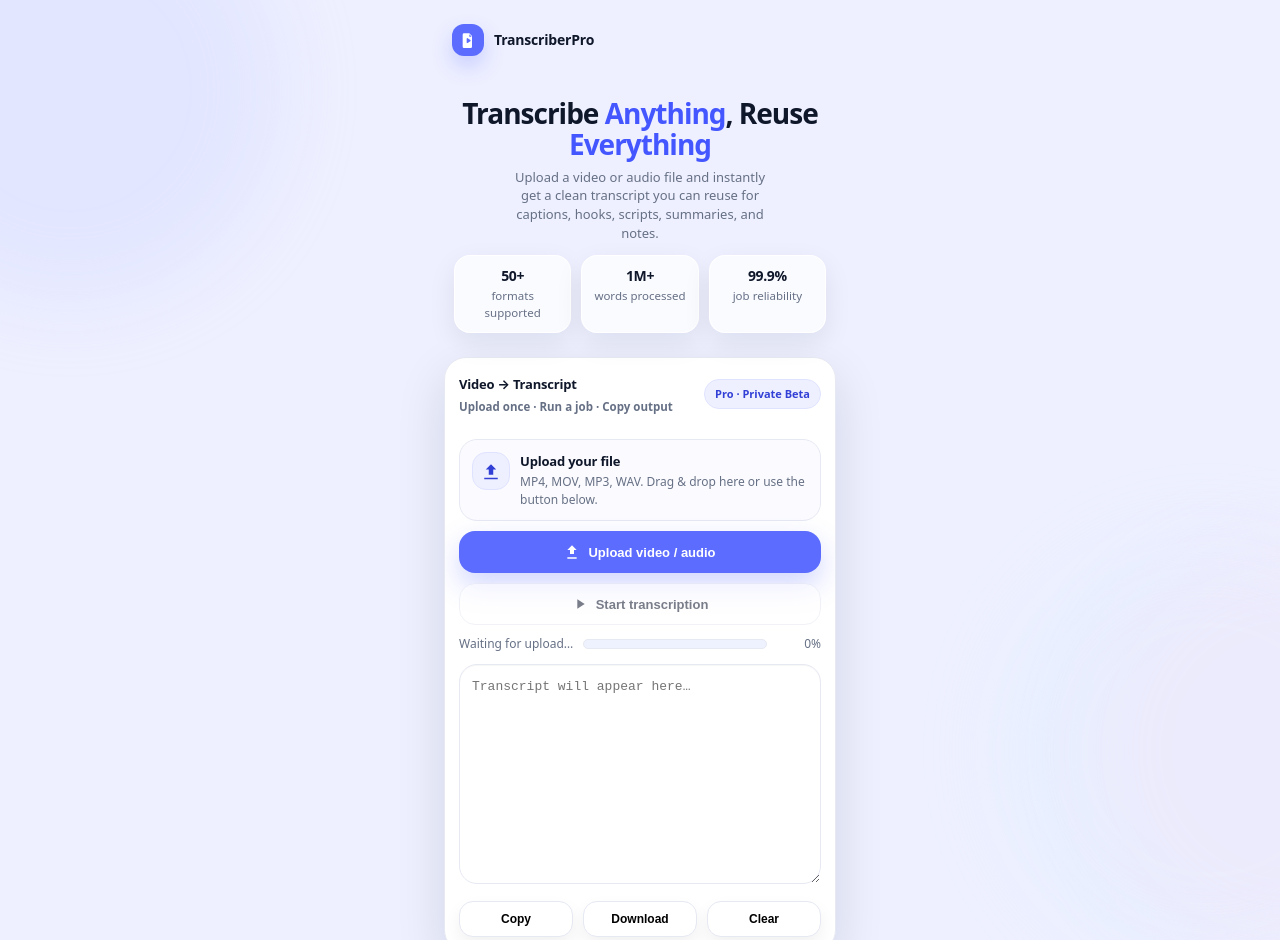
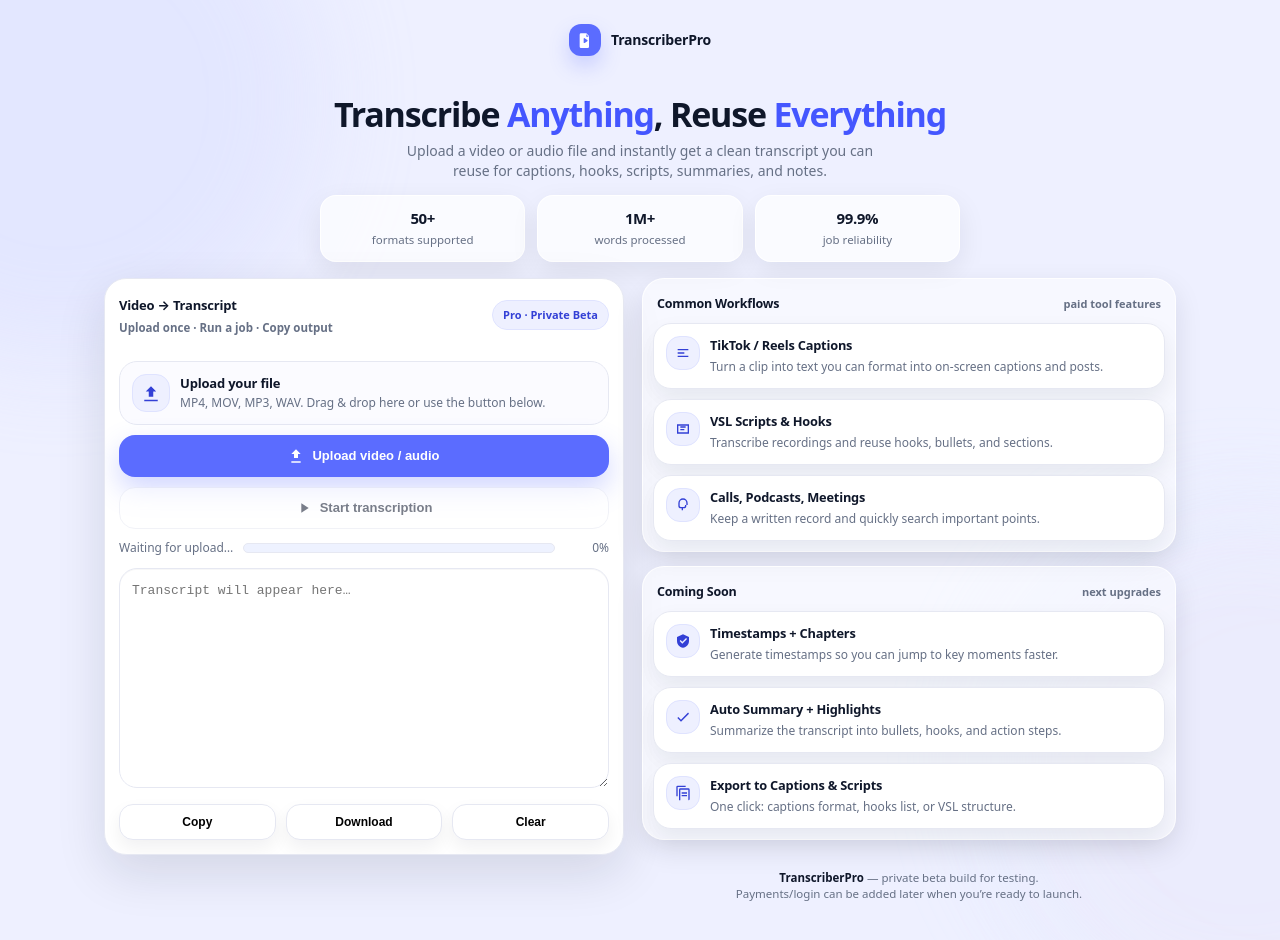
Before and after one commit to alexvazquez-beep/video-transcriber-backend, a website: page public/index.html in a window 1280 px wide. Shown: the top 940 px of the page. Drawn offline with Linux system fonts and the light colour scheme.

Commit message:
Update index.html

```diff
--- a/public/index.html
+++ b/public/index.html
@@ -7,28 +7,21 @@
 
   <style>
     :root{
-      /* Background + surfaces (mirrors your screenshot vibe) */
-      --bg: #eef0ff;              /* soft periwinkle */
-      --bg2:#f6f7ff;              /* lighter */
+      --bg: #eef0ff;
       --card:#ffffff;
-
-      /* Text */
       --text:#0f172a;
       --muted:#667085;
 
-      /* UI */
       --border:#e6e8f2;
       --shadow: 0 18px 50px rgba(16,24,40,.12);
       --shadow2: 0 10px 28px rgba(16,24,40,.10);
       --radius: 18px;
       --radius2: 22px;
 
-      /* Brand */
-      --brand:#5b6cff;            /* clean “app blue/purple” */
+      --brand:#5b6cff;
       --brandDark:#4456ff;
       --brandTint:#eef0ff;
 
-      /* Status */
       --danger:#b42318;
       --success:#067647;
     }
@@ -42,35 +35,40 @@
       line-height: 1.45;
     }
 
-    /* Subtle “blob” decorations WITHOUT gradients */
+    /* soft blobs (no gradients) */
     .blob{
       position: fixed;
-      inset:auto;
-      width: 420px;
-      height: 420px;
+      width: 520px;
+      height: 520px;
       border-radius: 999px;
-      filter: blur(40px);
-      opacity: .30;
+      filter: blur(50px);
+      opacity: .28;
       pointer-events:none;
       z-index:0;
     }
-    .blob.one{ background: #c9d0ff; top:-120px; left:-140px; }
-    .blob.two{ background: #d6f0ff; bottom:-160px; right:-140px; opacity:.26; }
-    .blob.three{ background: #ffd9f1; top: 540px; right:-220px; opacity:.18; }
+    .blob.one{ background: #c9d0ff; top:-160px; left:-200px; }
+    .blob.two{ background: #d6f0ff; bottom:-220px; right:-220px; opacity:.22; }
+    .blob.three{ background: #ffd9f1; top: 520px; right:-260px; opacity:.16; }
 
-    /* Page container */
+    /* ---------- RESPONSIVE CONTAINERS ---------- */
     .page{
       position:relative;
       z-index:1;
-      max-width: 420px;         /* mobile-first like screenshot */
+      width: 100%;
       margin: 0 auto;
       padding: 14px 14px 28px;
+      max-width: 1100px; /* desktop width */
+    }
+    /* On very small screens, keep it tight */
+    @media (max-width: 520px){
+      .page{ padding: 12px 12px 22px; }
     }
 
     /* Top bar */
     .topbar{
       display:flex;
       align-items:center;
+      justify-content:center;
       gap:10px;
       padding: 10px 8px 2px;
     }
@@ -91,41 +89,42 @@
 
     /* Hero */
     .hero{
-      margin-top: 12px;
+      margin-top: 10px;
       text-align:center;
       padding: 18px 10px 10px;
     }
     .hero h1{
       margin: 10px 0 8px;
-      font-size: 28px;
-      letter-spacing: -1px;
-      line-height: 1.1;
+      font-size: 34px;
+      letter-spacing: -1.2px;
+      line-height: 1.08;
     }
     .hero h1 .accent{ color: var(--brandDark); }
     .hero p{
       margin: 0 auto 12px;
-      max-width: 34ch;
-      font-size: 13px;
+      max-width: 60ch;
+      font-size: 14px;
       color: var(--muted);
     }
 
-    /* Stat row (like screenshot) */
+    /* Stats */
     .stats{
       display:grid;
       grid-template-columns: repeat(3, 1fr);
-      gap: 10px;
-      margin: 12px 0 14px;
+      gap: 12px;
+      margin: 14px auto 16px;
+      max-width: 640px;
     }
     .stat{
       background: rgba(255,255,255,.7);
       border: 1px solid rgba(255,255,255,.9);
       border-radius: 16px;
-      padding: 10px 10px;
+      padding: 12px 10px;
       box-shadow: 0 10px 28px rgba(16,24,40,.08);
     }
     .stat b{
       display:block;
-      font-size: 14px;
+      font-size: 15px;
       letter-spacing: -.4px;
     }
     .stat span{
@@ -133,6 +132,25 @@
       margin-top: 2px;
       font-size: 11.5px;
       color: var(--muted);
+    }
+    @media (max-width: 520px){
+      .stats{ grid-template-columns: 1fr; max-width: 360px; }
+    }
+
+    /* ---------- MAIN LAYOUT: desktop 2 columns, mobile 1 column ---------- */
+    .layout{
+      display:grid;
+      grid-template-columns: 1fr; /* mobile default */
+      gap: 16px;
+      align-items:start;
+      margin-top: 10px;
+    }
+    @media (min-width: 900px){
+      .layout{
+        grid-template-columns: 520px 1fr; /* app card + right rail */
+        gap: 18px;
+      }
+      .hero{ padding-bottom: 0; }
     }
 
     /* Main card */
@@ -250,7 +268,7 @@
     }
     .meter{
       flex:1;
-      min-width: 160px;
+      min-width: 180px;
       height: 10px;
       border-radius: 999px;
       background:#eef2ff;
@@ -265,7 +283,7 @@
     }
     .err{ color: var(--danger); font-weight: 900; }
 
-    /* Transcript area */
+    /* Transcript */
     textarea{
       width:100%;
       margin-top: 12px;
@@ -299,15 +317,16 @@
     }
     .mini:hover{ background:#f7f8ff; }
 
-    /* Sections list (mirrors “Common Converters” etc.) */
+    /* Right rail sections */
     .section{
-      margin-top: 14px;
       padding: 10px;
       border-radius: var(--radius2);
       background: rgba(255,255,255,.5);
       border: 1px solid rgba(255,255,255,.8);
       box-shadow: var(--shadow2);
     }
+    .section + .section{ margin-top: 14px; }
+
     .sectionTitle{
       display:flex;
       align-items:center;
@@ -324,10 +343,7 @@
       color: var(--muted);
       font-weight: 800;
     }
-    .list{
-      display:grid;
-      gap:10px;
-    }
+    .list{ display:grid; gap:10px; }
     .item{
       background:#fff;
       border: 1px solid var(--border);
@@ -350,7 +366,7 @@
     .item b{ display:block; font-size: 12.8px; letter-spacing:-.2px; }
     .item p{ margin: 4px 0 0; font-size: 12px; color: var(--muted); }
 
-    /* Footer (like screenshot bottom) */
+    /* Footer */
     .footer{
       margin-top: 16px;
       text-align:center;
@@ -368,7 +384,6 @@
   <div class="blob three"></div>
 
   <div class="page">
-    <!-- Top -->
     <div class="topbar">
       <div class="brandmark" aria-hidden="true">
         <svg viewBox="0 0 24 24">
@@ -378,7 +393,6 @@
       <div class="brandname">TranscriberPro</div>
     </div>
 
-    <!-- Hero -->
     <div class="hero">
       <h1>Transcribe <span class="accent">Anything</span>, Reuse <span class="accent">Everything</span></h1>
       <p>
@@ -387,22 +401,15 @@
       </p>
 
       <div class="stats" aria-label="Quick stats">
-        <div class="stat">
-          <b>50+</b>
-          <span>formats supported</span>
-        </div>
-        <div class="stat">
-          <b>1M+</b>
-          <span>words processed</span>
-        </div>
-        <div class="stat">
-          <b>99.9%</b>
-          <span>job reliability</span>
-        </div>
+        <div class="stat"><b>50+</b><span>formats supported</span></div>
+        <div class="stat"><b>1M+</b><span>words processed</span></div>
+        <div class="stat"><b>99.9%</b><span>job reliability</span></div>
       </div>
     </div>
 
-    <!-- Main App Card -->
+    <!-- Responsive layout starts here -->
+    <div class="layout">
+      <!-- LEFT: App card -->
       <div class="card">
         <div class="cardtitle">
           <div>
@@ -427,13 +434,12 @@
             </div>
           </div>
 
-        <!-- One button ONLY (chooses file + uploads) -->
+          <!-- One button only (choose+upload) -->
           <button class="btn btnPrimary" id="uploadBtn" type="button">
             <svg viewBox="0 0 24 24" aria-hidden="true"><path fill="#fff" d="M12 2 5 9h4v6h6V9h4l-7-7ZM5 20h14v2H5v-2Z"/></svg>
             Upload video / audio
           </button>
 
-        <!-- Hidden file input -->
           <input id="file" type="file" accept="video/*,audio/*" style="display:none;" />
 
           <button class="btn btnGhost" id="transcribeBtn" type="button" disabled>
@@ -443,7 +449,7 @@
 
           <div class="statusRow">
             <span id="statusText">Waiting for upload…</span>
-          <div class="meter" aria-label="progress"><div class="fill" id="fill"></div></div>
+            <div class="meter"><div class="fill" id="fill"></div></div>
             <span id="pct" style="min-width:44px;text-align:right;">0%</span>
           </div>
 
@@ -457,7 +463,8 @@
         </div>
       </div>
 
-    <!-- “Common Converters” style sections (adapted for Transcriber) -->
+      <!-- RIGHT: Sections (desktop side rail; on mobile it stacks below) -->
+      <div>
         <div class="section">
           <div class="sectionTitle">
             <b>Common Workflows</b>
@@ -480,7 +487,7 @@
               </div>
               <div>
                 <b>VSL Scripts & Hooks</b>
-            <p>Transcribe your recordings, then reuse hooks, bullets, and sections.</p>
+                <p>Transcribe recordings and reuse hooks, bullets, and sections.</p>
               </div>
             </div>
 
@@ -537,6 +544,8 @@
         <div class="footer">
           <div><b>TranscriberPro</b> — private beta build for testing.</div>
           <div>Payments/login can be added later when you’re ready to launch.</div>
+        </div>
+      </div>
     </div>
   </div>
 
@@ -608,7 +617,7 @@
       }
     }
 
-    // ===== One-button flow: click upload button -> choose file -> auto upload =====
+    // One button: choose file -> auto upload
     uploadBtn.addEventListener("click", () => fileInput.click());
 
     fileInput.addEventListener("change", async () => {
@@ -625,18 +634,17 @@
         const res = await apiUpload(f);
         uploadId = res.uploadId;
         setStatus(`Uploaded: ${res.originalName || f.name}`, 20, false);
+        setStatus("Ready to transcribe.", 20, false);
         transcribeBtn.disabled = false;
-        setStatus("Ready to transcribe.", 20, false);
       } catch (e) {
         setStatus("Error: " + e.message, 0, true);
       } finally {
         uploadBtn.disabled = false;
-        // reset input so selecting same file again triggers change
         fileInput.value = "";
       }
     });
 
-    // Drag & drop (also auto upload)
+    // Drag & drop -> auto upload
     dropzone.addEventListener("dragover", (e) => { e.preventDefault(); dropzone.style.borderColor = "#b8c0ff"; });
     dropzone.addEventListener("dragleave", () => { dropzone.style.borderColor = "var(--border)"; });
     dropzone.addEventListener("drop", async (e) => {
@@ -655,8 +663,8 @@
         const res = await apiUpload(f);
         uploadId = res.uploadId;
         setStatus(`Uploaded: ${res.originalName || f.name}`, 20, false);
+        setStatus("Ready to transcribe.", 20, false);
         transcribeBtn.disabled = false;
-        setStatus("Ready to transcribe.", 20, false);
       } catch (e2) {
         setStatus("Error: " + e2.message, 0, true);
       } finally {
@@ -708,7 +716,6 @@
       setStatus("Cleared.", 0, false);
     });
 
-    // Init
     setStatus("Waiting for upload…", 0, false);
   </script>
 </body>
```
Lines whose indentation alone changed are shown as unchanged.
